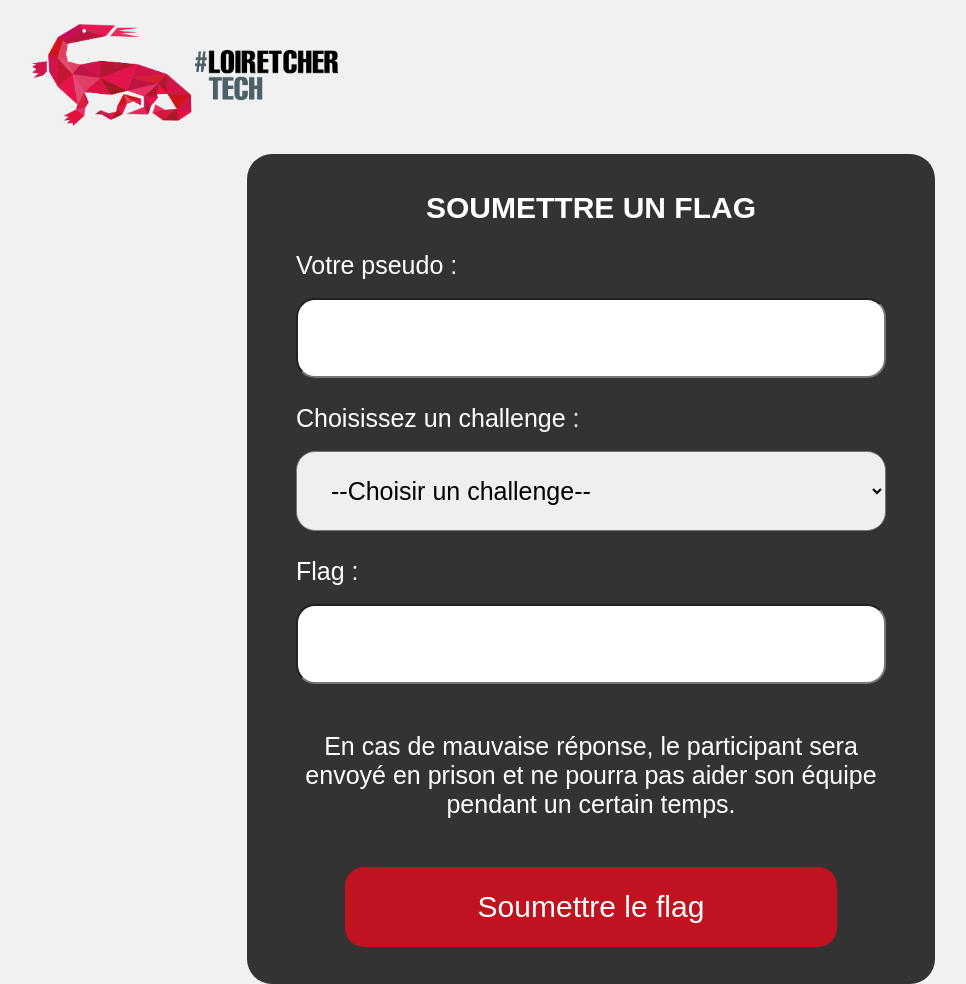
After one commit to ToKaWiix/ctf_stage_lct, a PHP site: page /submit.php in a window 1280 px wide. The commit adds this page. Shown: the whole page, without its empty margins (49-1015 px from the left). Run offline with PHP 8.4, Linux system fonts and the light colour scheme.

Commit message:
Ajout de l'interface de soumission de flag

```diff
--- a/ctf-challenge/app/controllers/HomeController.php
+++ b/ctf-challenge/app/controllers/HomeController.php
@@ -7,4 +7,9 @@ class HomeController
     {
         require_once __DIR__ . '/../views/scoreboard.php';
     }
+
+    public function submitting()
+    {
+        require_once __DIR__ . '/../views/submitting.php';
+    }
 }
--- /dev/null
+++ b/ctf-challenge/app/views/includes/scoreboard/partenaire.php
@@ -0,0 +1,3 @@
+<div id="red-partenaires">
+    <h3>BANDE PARTENAIRES</h3>
+</div>
--- /dev/null
+++ b/ctf-challenge/app/views/includes/submitting/header-submit.php
@@ -0,0 +1,9 @@
+<!DOCTYPE html>
+<html lang="fr">
+<head>
+    <meta charset="UTF-8">
+    <meta name="viewport" content="width=device-width, initial-scale=1.0">
+    <link rel="stylesheet" href="/ctf_anna/ctf-challenge/public/css/submitting.css">
+    <title>Soumettre un flag</title>
+</head>
+<body>
--- /dev/null
+++ b/ctf-challenge/app/views/includes/submitting/logo-lct-submit.php
@@ -0,0 +1,5 @@
+<nav>
+<div class="logo-lct-submit">
+    <img src="/ctf_anna/ctf-challenge/public/images/LCT-03.png" alt="Logo LCT">
+</div>
+</nav>
--- /dev/null
+++ b/ctf-challenge/app/views/includes/submitting/submit-flag.php
@@ -0,0 +1,22 @@
+<div id="form-submit-flag">
+<h2>Soumettre un flag</h2>
+    <form action="/soumettre.php" method="post">
+    <label for="pseudo">Votre pseudo :</label>
+    <input type="text" id="pseudo" name="pseudo" required>
+
+    <label for="niveau">Choisissez un challenge :</label>
+    <select id="niveau" name="niveau" required>
+        <option value="">--Choisir un challenge--</option>
+        <option value="facile">Facile</option>
+        <option value="moyen">Moyen</option>
+        <option value="difficile">Difficile</option>
+    </select>
+
+    <label for="reponse">Flag :</label>
+    <input type="text" id="reponse" name="reponse" required>
+    <p>En cas de mauvaise réponse, le participant sera envoyé en prison et ne pourra pas aider son équipe pendant un certain temps.</p>
+    <div id="submit-flag-button">
+        <button type="submit">Soumettre le flag</button>
+    </div>
+    </form>
+</div>
--- /dev/null
+++ b/ctf-challenge/app/views/submitting.php
@@ -0,0 +1,7 @@
+<?php include __DIR__ . '/includes/submitting/header-submit.php'; ?>
+<?php include __DIR__ . '/includes/submitting/logo-lct-submit.php'; ?>
+<main>
+<?php include __DIR__ . '/includes/submitting/submit-flag.php'; ?>
+</main>
+</body>
+</html>
--- /dev/null
+++ b/ctf-challenge/public/css/submitting.css
@@ -0,0 +1,103 @@
+* {
+    margin: 0;
+    padding: 0;
+    box-sizing: border-box;
+    font-family: Arial, sans-serif;
+}
+
+body {
+    background-color: #F1F1F1;
+    display: grid;
+    grid-template-columns: repeat(24, 1fr);
+}
+
+
+/* HEADER */
+
+nav {
+    grid-column: 1 / 25;
+    display: grid;
+    grid-template-columns: repeat(24, 1fr);
+}
+
+.logo-lct-submit{
+    grid-column: 1 / 5;
+}
+
+.logo-lct-submit img {
+    width: 25.313rem;
+    height: 9.375rem;
+}
+
+
+/* FORMULAIRE DE SOUMISSION */
+
+main {
+        grid-column: 1 / 25;
+        display: grid;
+        grid-template-columns: repeat(24, 1fr);
+        height: 100%;
+        margin: 0 3.125rem 0 3.125rem;
+}
+
+#form-submit-flag {
+    grid-column: 6 / 20;
+    background-color: #333333;
+    padding: 2.313rem 0 2.313rem 0;
+    border-radius: 1.563rem;
+    display: grid;
+    grid-template-columns: repeat(14, 1fr);
+}
+
+#form-submit-flag h2 {
+    color: white;
+    text-align: center;
+    text-transform: uppercase;
+    font-weight: bold;
+    font-size: 1.875rem;
+    grid-column: 1 / 15;
+}
+
+form {
+    display: flex;
+    flex-direction: column;
+    color: white;
+    font-size: 1.563rem;
+    grid-column: 2 / 14;
+}
+
+form input, select {
+    height: 5rem;
+    border-radius: 1.188rem;
+    padding: 0 1.875rem;
+    font-size: 1.563rem;
+}
+
+form label {
+    margin: 1.625rem 0 1.125rem 0;
+}
+
+form p{
+    margin-top: 3rem;
+    text-align: center;
+}
+
+#submit-flag-button {
+    display: grid;
+    grid-template-columns: repeat(12, 1fr);}
+
+form button {
+    margin-top: 3rem;
+    height: 5rem;
+    background-color: #C1121F;
+    border-radius: 1.188rem;
+    grid-column: 2 / 12;
+    color: white;
+    font-size: 1.875rem;
+    border: none;
+}
+
+form button:hover {
+    background-color: #A10F1B;
+    cursor: pointer;
+}
--- /dev/null
+++ b/ctf-challenge/public/submit.php
@@ -0,0 +1,7 @@
+<?php
+require_once dirname(__DIR__) . '/vendor/autoload.php';
+
+use Anna\CtfChallenge\Controllers\HomeController;
+
+$controller = new HomeController();
+$controller->submitting();
```
Also changed, not shown: ctf-challenge/app/views/includes/scoreboard/header.php (added, +9 -0 lines), ctf-challenge/app/views/includes/scoreboard/legend.php (added, +12 -0 lines), ctf-challenge/app/views/includes/scoreboard/navbar.php (added, +7 -0 lines), ctf-challenge/app/views/includes/scoreboard/player-cards.php (added, +22 -0 lines), ctf-challenge/app/views/includes/scoreboard/prison-scoreboard.php (added, +9 -0 lines), ctf-challenge/app/views/includes/scoreboard/scoreboard-table.php (added, +96 -0 lines), ctf-challenge/app/views/includes/scoreboard/total-flags.php (added, +8 -0 lines), ctf-challenge/app/views/scoreboard.php (+14 -165 lines), ctf-challenge/public/css/scoreboard.css (+44 -8 lines).
